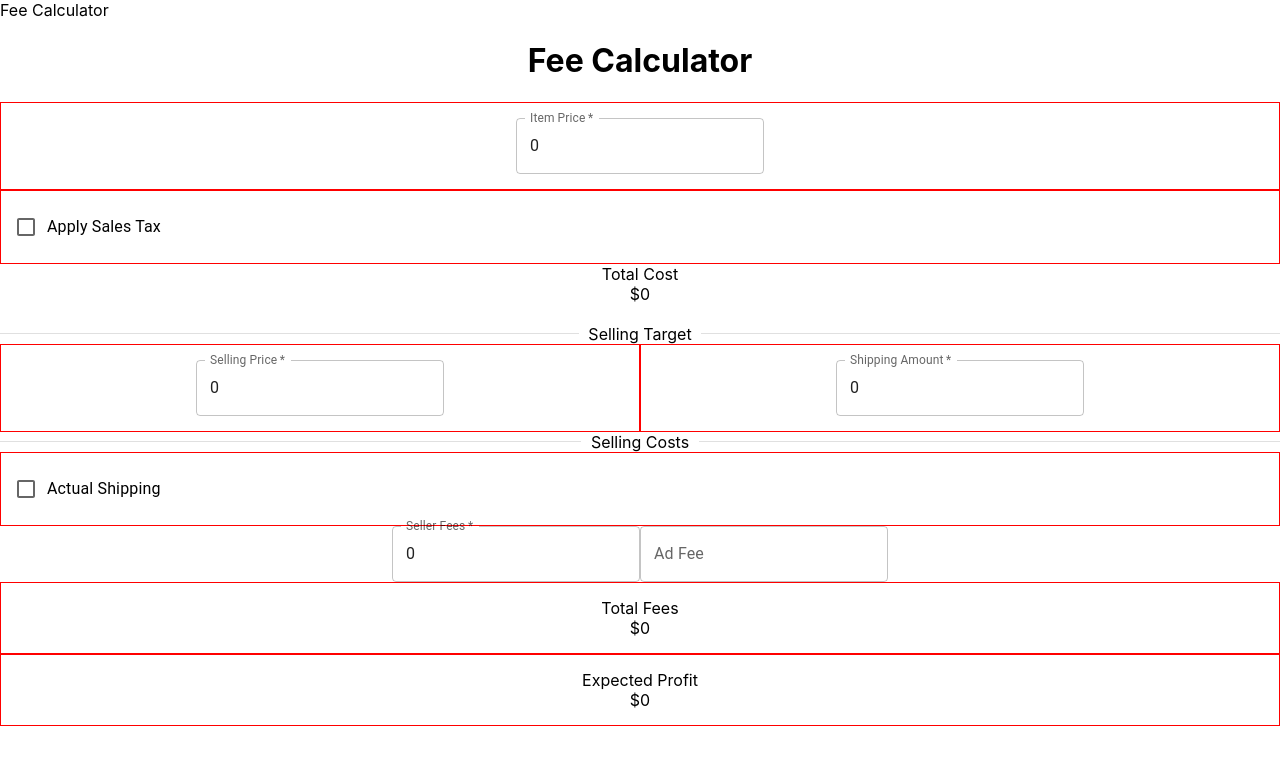
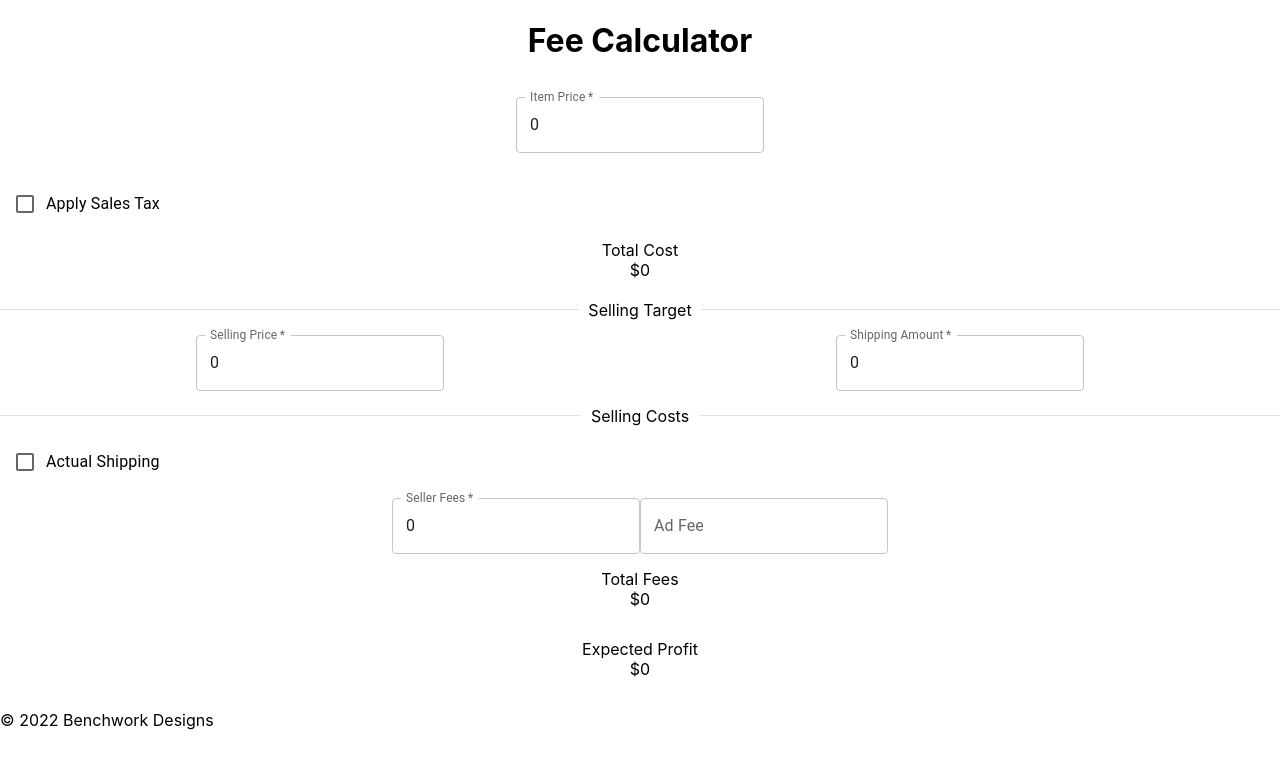
Before and after one commit to Fortee2/flipper-fees, a React (Create React App) app: page / in a window 1280 px wide. Shown: the top 768 px of the page. Built offline with nearby package versions, Linux system fonts and the light colour scheme.

Commit message:
Updates to Main Page
Added Title and footer

```diff
--- a/public/index.html
+++ b/public/index.html
@@ -24,14 +24,16 @@
       work correctly both with client-side routing and a non-root public URL.
       Learn how to configure a non-root public URL by running `npm run build`.
     -->
-    <title>React App</title>
+    <title>Flipper Fees</title>
   </head>
   <body>
-    <header>Fee Calculator</header>
+    <header></header>
     <main>
       <noscript>You need to enable JavaScript to run this app.</noscript>
       <div id="root"></div>
     </main>
-    <footer></footer>
+    <footer>
+      <p>&copy; 2022 Benchwork Designs</p>
+    </footer>
   </body>
 </html>
--- a/src/index.css
+++ b/src/index.css
@@ -32,7 +32,7 @@ code {
 [class*="col-"] {
   float: left;
   padding: 15px;
-  border: 1px solid red;
+  /*border: 1px solid red;*/
 }
 
 .row::after {
```
